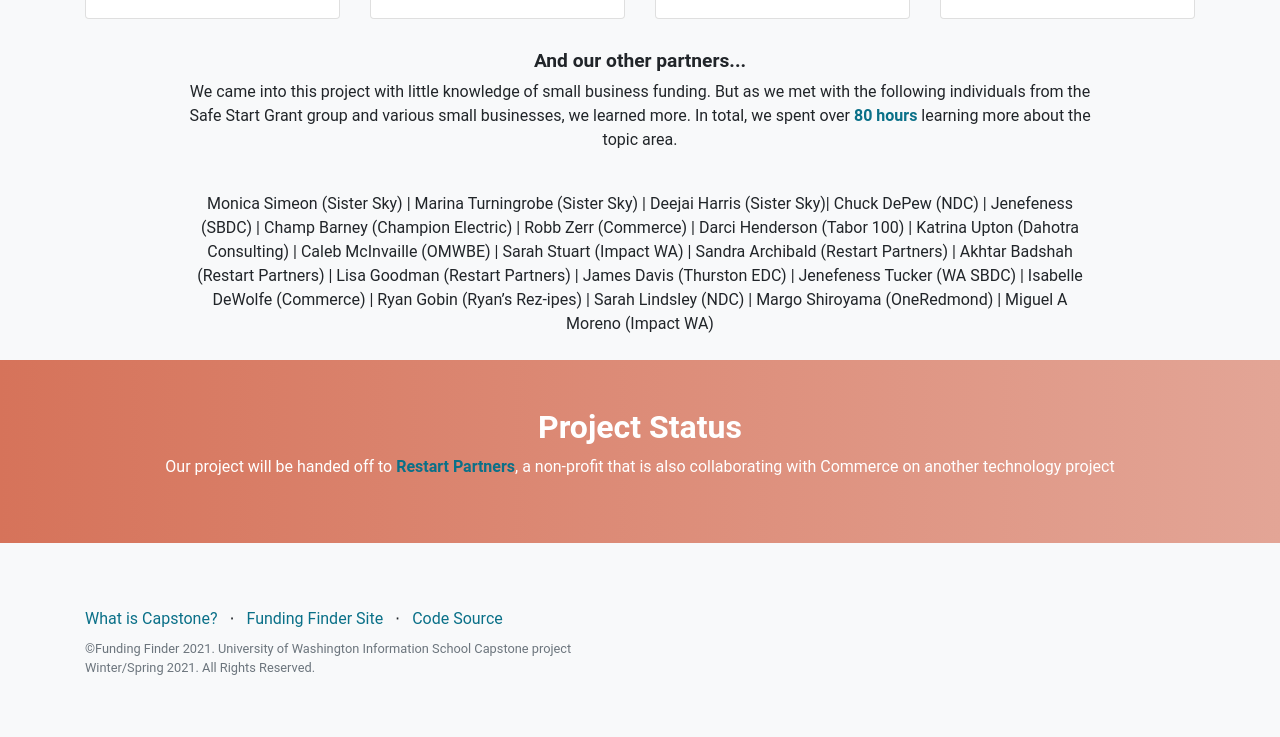
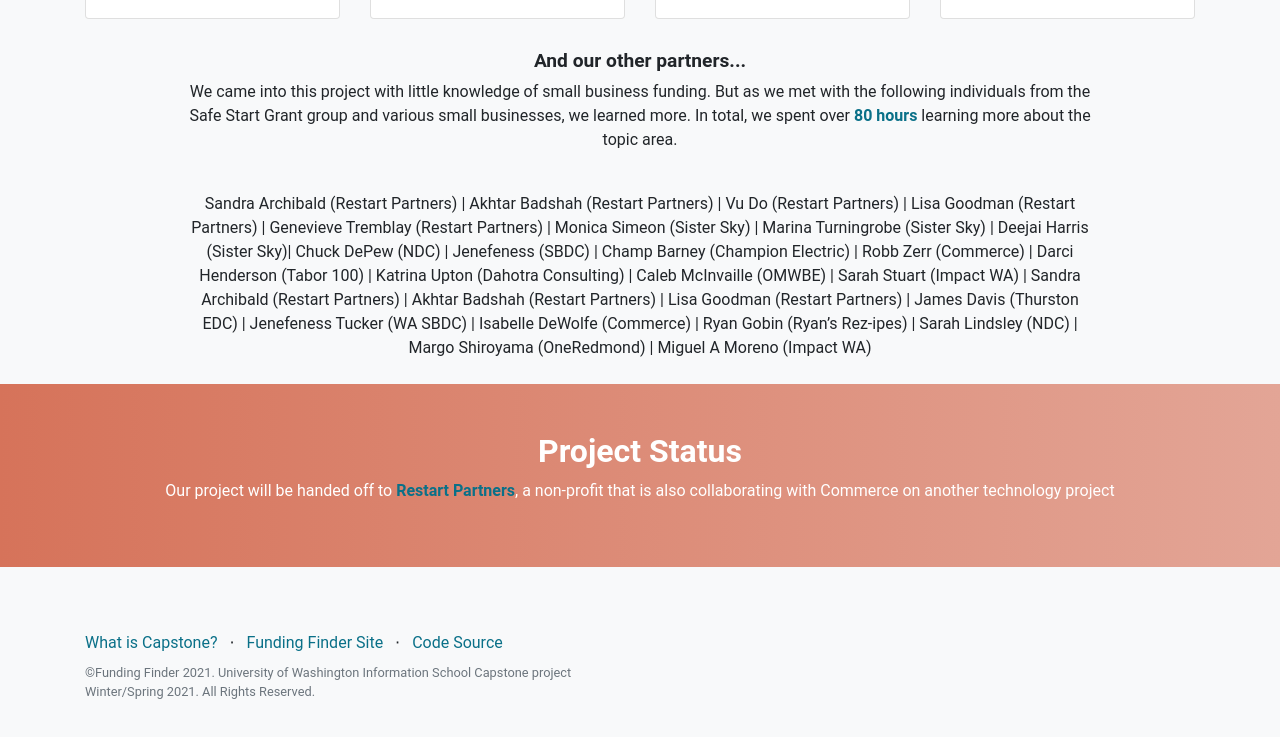
Before and after one commit to laurenng/about-kala, a website: page dist/index.html in a window 1280 px wide. Shown: the part 5803-6540 px from the top of the page. Drawn offline with nearby package versions, Linux system fonts and the light colour scheme.

Commit message:
additional stakeholders added

```diff
--- a/dist/index.html
+++ b/dist/index.html
@@ -420,7 +420,9 @@
                      we learned more. In total, we spent over <strong>80 hours</strong> learning more about the topic area.</p>
                 <br>
                 <!-- shout out to Toan Vo for being excited about this <3 -->
-                <p> Monica Simeon (Sister Sky) | Marina Turningrobe (Sister Sky) | Deejai Harris (Sister Sky)|
+                <p> Sandra Archibald (Restart Partners) | Akhtar Badshah (Restart Partners) | Vu Do (Restart Partners) |
+                    Lisa Goodman (Restart Partners) | Genevieve Tremblay (Restart Partners) |
+                    Monica Simeon (Sister Sky) | Marina Turningrobe (Sister Sky) | Deejai Harris (Sister Sky)|
                     Chuck DePew (NDC) | Jenefeness (SBDC) | Champ Barney (Champion Electric) | Robb Zerr (Commerce) |
                     Darci Henderson (Tabor 100) | Katrina Upton (Dahotra Consulting) | Caleb McInvaille (OMWBE) |
                     Sarah Stuart (Impact WA) | Sandra Archibald (Restart Partners) | Akhtar	Badshah (Restart Partners) |
```
